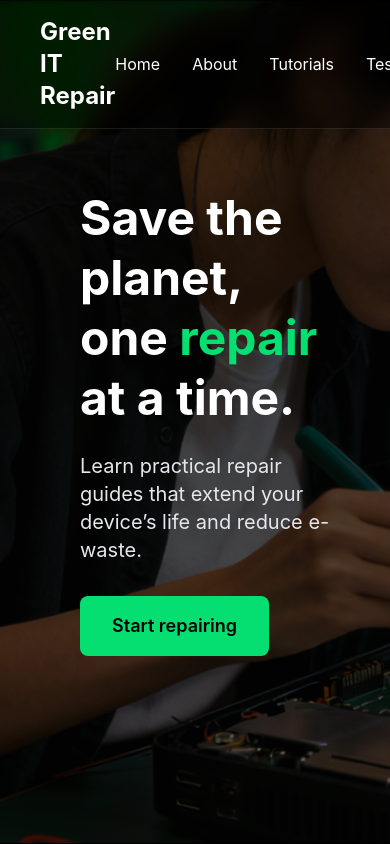
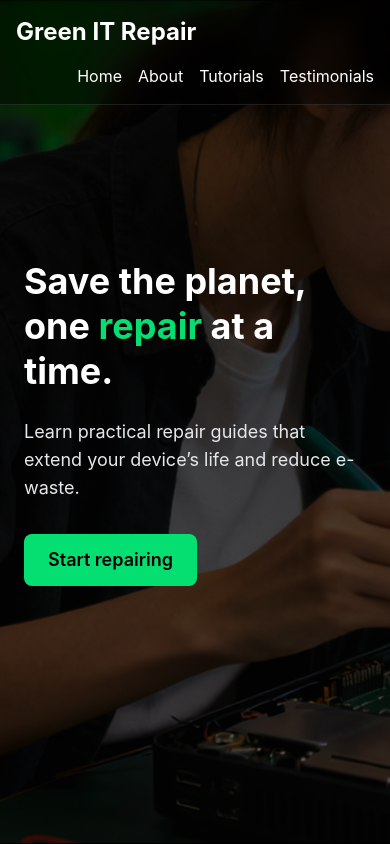
Before and after one commit to zuyasb24/DMWT_25WS_Gruppe11, a Next.js app: page / in a window 390 px wide. Shown: the top 844 px of the page. Built offline with nearby package versions, Linux system fonts and the light colour scheme; no server answers; the database is empty.

Commit message:
Fix responsive behavior for header and hero sections

```diff
--- a/app/components/layout/Header.tsx
+++ b/app/components/layout/Header.tsx
@@ -1,25 +1,20 @@
 export default function Header() {
   return (
     <header className="fixed top-0 left-0 w-full z-50 bg-black/40 backdrop-blur-md border-b border-white/10">
-      <nav className="w-full max-w-6xl mx-auto px-10 py-4 flex justify-between items-center">
+      <nav className="w-full max-w-6xl mx-auto px-4 md:px-10 py-4
+                      flex flex-wrap md:flex-nowrap justify-between items-center gap-4">
 
         {/* Logo */}
-        <span className="text-white text-2xl font-bold">Green IT Repair</span>
+        <span className="text-white text-2xl font-bold whitespace-nowrap">
+          Green IT Repair
+        </span>
 
         {/* Navigation Links */}
-        <div className="space-x-8">
-          <a href="#home" className="text-white hover:text-green-400 transition">
-            Home
-          </a>
-          <a href="#about" className="text-white hover:text-green-400 transition">
-            About
-          </a>
-          <a href="#tutorials" className="text-white hover:text-green-400 transition">
-            Tutorials
-          </a>
-          <a href="#testimonials" className="text-white hover:text-green-400 transition">
-            Testimonials
-          </a>
+        <div className="flex flex-wrap gap-4 md:gap-8 ml-auto">
+          <a href="#home" className="text-white hover:text-green-400 transition">Home</a>
+          <a href="#about" className="text-white hover:text-green-400 transition">About</a>
+          <a href="#tutorials" className="text-white hover:text-green-400 transition">Tutorials</a>
+          <a href="#testimonials" className="text-white hover:text-green-400 transition">Testimonials</a>
         </div>
 
       </nav>
--- a/app/components/sections/Hero/Hero.tsx
+++ b/app/components/sections/Hero/Hero.tsx
@@ -2,30 +2,29 @@ export default function Hero() {
   return (
     <section
       id="home"
-      className="relative min-h-screen flex items-center bg-cover bg-center bg-no-repeat pl-20 pr-10"
+      className="relative min-h-screen flex items-center bg-cover bg-center bg-no-repeat px-6 md:pl-20 md:pr-10"
       style={{ backgroundImage: "url('/hero-background.png')" }}
     >
       {/* Dark overlay */}
-      <div className="absolute inset-0 bg-black/25"></div>
+      <div className="absolute inset-0 bg-black/30"></div>
 
       {/* Left-aligned content */}
-      <div className="relative z-10 max-w-2xl">
-        <h1 className="text-5xl font-bold text-white mb-6 leading-tight">
+      <div className="relative z-10 max-w-lg md:max-w-2xl">
+        <h1 className="text-4xl md:text-6xl font-bold text-white mb-6 leading-tight">
           Save the planet,
           <br />
           one <span className="text-green-400">repair</span> at a time.
         </h1>
 
-        <p className="text-xl text-gray-200 mb-8 max-w-xl">
-          Learn practical repair guides that extend your device’s life
-          and reduce e-waste.
+        <p className="text-lg md:text-xl text-gray-200 mb-8 max-w-md md:max-w-xl">
+          Learn practical repair guides that extend your device’s life and reduce e-waste.
         </p>
 
         <a
-        href="#tutorials"
-        className="bg-green-400 hover:bg-green-500 text-black font-semibold px-8 py-4 rounded-lg text-lg transition-all duration-300 inline-block"
+          href="#tutorials"
+          className="bg-green-400 hover:bg-green-500 text-black font-semibold px-6 md:px-8 py-3 md:py-4 rounded-lg text-lg transition-all duration-300 inline-block"
         >
-        Start repairing
+          Start repairing
         </a>
       </div>
     </section>
```
